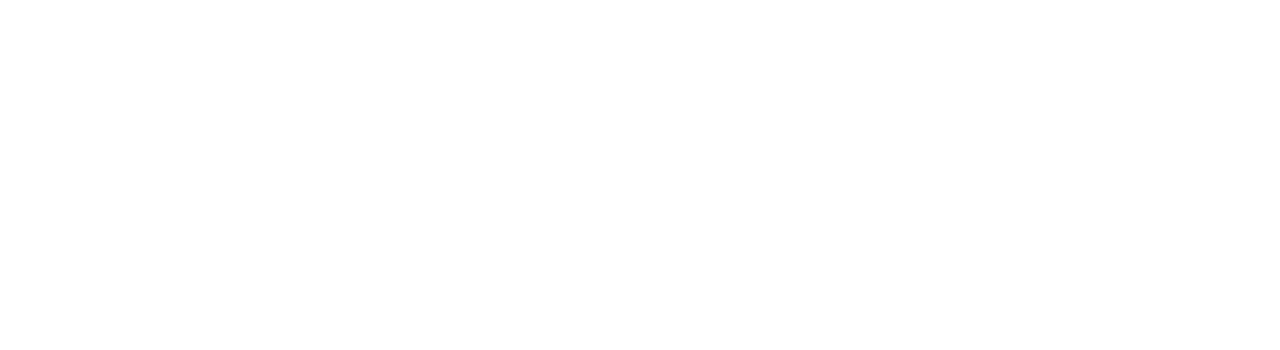
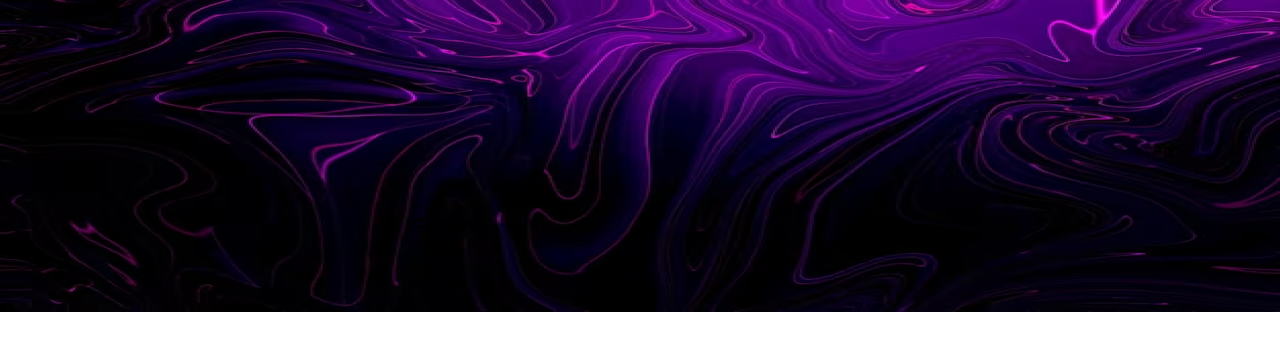
Before and after one commit to khobiziilyes/red-do, a React (Vite) app: page / in a window 1280 px wide. Shown: the top 350 px of the page. Built offline with nearby package versions, Linux system fonts and the light colour scheme.

Commit message:
Created main App layout.

```diff
--- /dev/null
+++ b/src/App.module.css
@@ -0,0 +1,48 @@
+@import url("https://fonts.googleapis.com/css2?family=Poppins:wght@700&display=swap");
+
+* {
+  padding: 0;
+  margin: 0;
+  box-sizing: border-box;
+}
+
+body,
+input {
+  font-family: "Poppins", sans-serif;
+}
+
+.container {
+  position: relative;
+  width: 100%;
+  min-height: 100vh;
+  background-color: #fff;
+  background-image: url("/background.png");
+  background-repeat: no-repeat;
+  background-size: 100% 39%;
+  overflow: hidden;
+}
+
+.signin-signup {
+  position: absolute;
+
+  top: 26.4%;
+  height: 40.4%;
+
+  left: 32.3%;
+  width: 35.4%;
+
+  display: grid;
+  grid-template-columns: 1fr;
+}
+
+/* @media (max-width: 870px) {
+  .container {
+    min-height: 800px;
+    height: 100vh;
+  }
+
+  .signin-signup {
+    width: 79%;
+    left: 10.5%;
+  }
+} */
--- a/src/App.tsx
+++ b/src/App.tsx
@@ -1,5 +1,11 @@
+import styles from "./App.module.css";
+
 function App() {
-  return <></>;
+  return (
+    <div className={styles.container}>
+      <div className={styles["signin-signup"]}>Content</div>
+    </div>
+  );
 }
 
 export default App;
```
Also changed, not shown: public/background.png (added).
